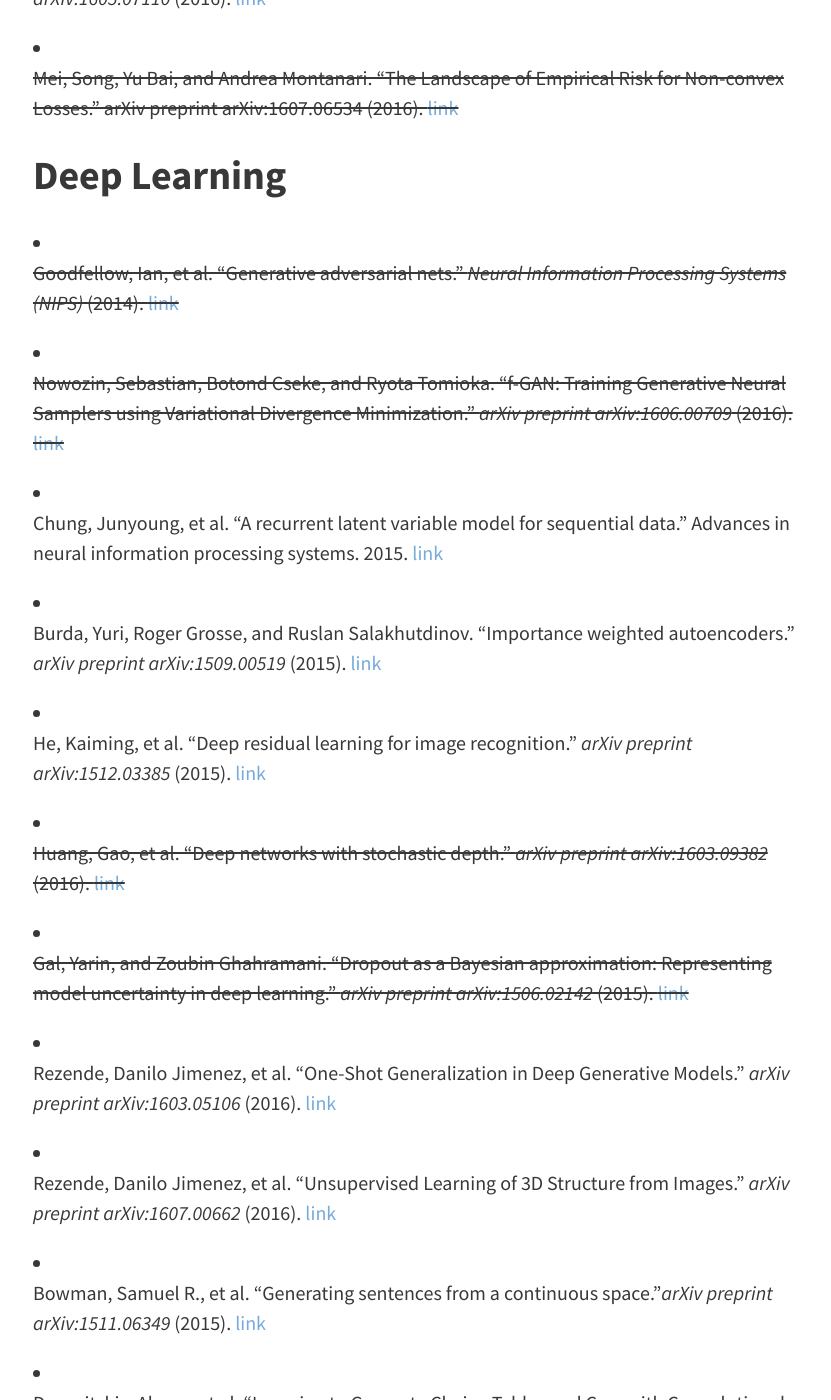
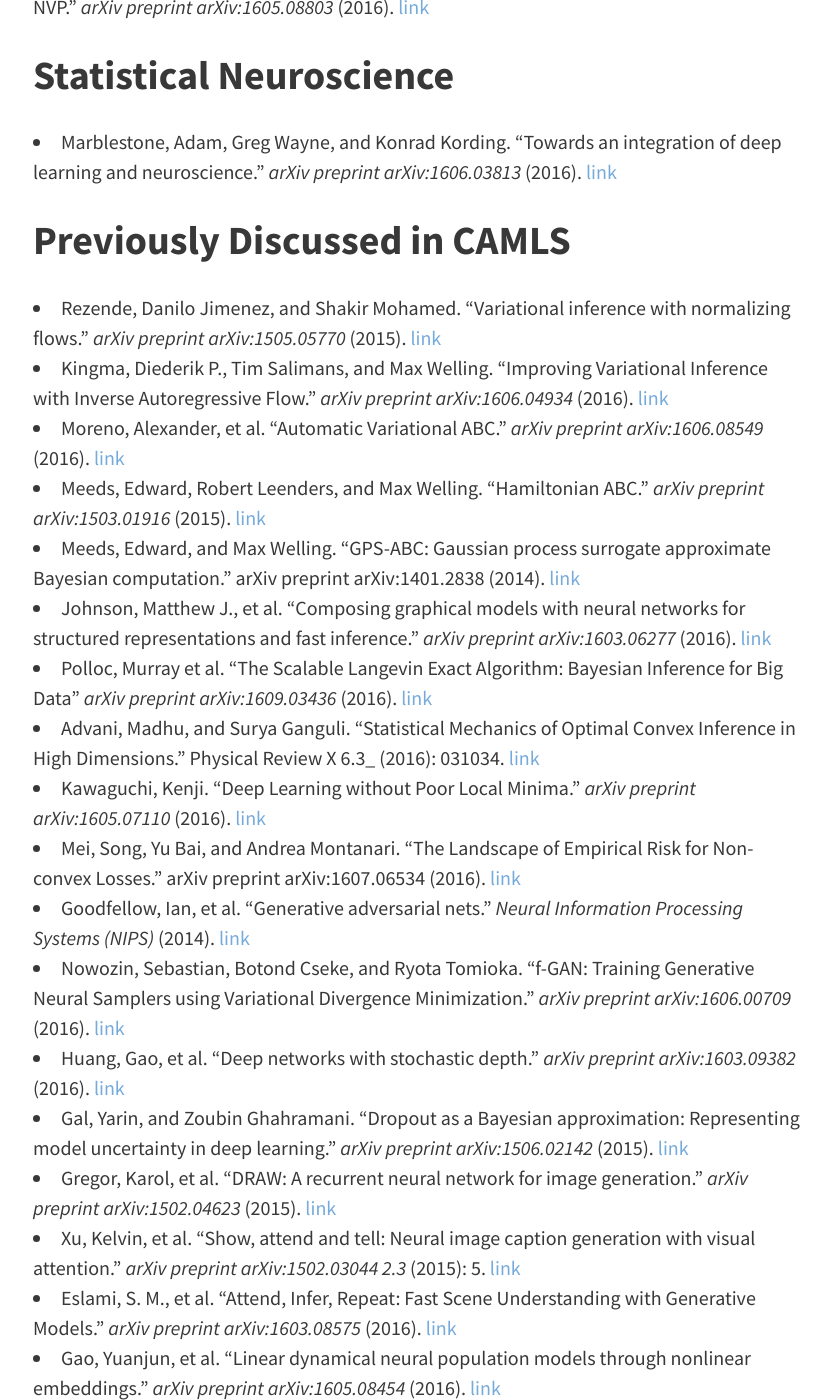
Before and after one commit to casmls/casmls.github.io, a Jekyll site: the page built from papers.md, in a window 1280 px wide and 1400 px high, scrolled down 4016 px. Shown: the whole window, without its empty margins (223-1054 px from the left). Built offline with Jekyll 4.4.1, drawn with Linux system fonts in a browser that asks for light colours; nearby versions of some CDN libraries; some of the changed text lies outside the part shown.

Commit message:
cleaning up papers

```diff
--- a/papers.md
+++ b/papers.md
@@ -7,152 +7,89 @@
 This is a list of suggested papers to choose from, loosely organized by topic.
 
 ## Inference
-- ~~Rezende, Danilo Jimenez, and Shakir Mohamed. "Variational inference with normalizing flows." _arXiv preprint arXiv:1505.05770_ (2015). [link](http://arxiv.org/pdf/1505.05770)~~
-
-- ~~Kingma, Diederik P., Tim Salimans, and Max Welling. "Improving Variational Inference with Inverse Autoregressive Flow." _arXiv preprint arXiv:1606.04934_ (2016). [link](https://arxiv.org/abs/1606.04934)~~
 
 - Mnih, Andriy, and Danilo J. Rezende. "Variational inference for Monte Carlo objectives." _arXiv preprint arXiv:1602.06725_ (2016). [link](http://arxiv.org/pdf/1602.06725)
-
 - Y. Ma, T. Chen, and E.B. Fox, "A Complete Recipe for Stochastic Gradient MCMC," _Neural Information Processing Systems (NIPS)_ (2015). [link](http://arxiv.org/abs/1506.04696)
-
 - Kingma, Diederik P., and Max Welling. "Auto-encoding variational Bayes."_arXiv preprint arXiv:1312.6114_ (2013). [link](http://arxiv.org/pdf/1312.6114 )
-
-- ~~Moreno, Alexander, et al. "Automatic Variational ABC." _arXiv preprint arXiv:1606.08549_ (2016). [link](http://arxiv.org/pdf/1606.08549)~~
-
-- ~~Meeds, Edward, Robert Leenders, and Max Welling. "Hamiltonian ABC." _arXiv preprint arXiv:1503.01916_ (2015). [link](http://arxiv.org/pdf/1503.01916)~~
-
-- ~~Meeds, Edward, and Max Welling. "GPS-ABC: Gaussian process surrogate approximate Bayesian computation." arXiv preprint arXiv:1401.2838 (2014). [link](http://arxiv.org/pdf/1401.2838)~~
-
 - Rhee, Chang-han, and Peter W. Glynn. "Unbiased estimation with square root convergence for SDE models." _Operations Research 63.5_ (2015): 1026-1043. [link](http://pubsonline.informs.org/doi/pdf/10.1287/opre.2015.1404)
-
 - Tripuraneni, Nilesh, et al. "Magnetic Hamiltonian Monte Carlo." _arXiv preprint arXiv:1607.02738_ (2016). [link](http://arxiv.org/pdf/1607.02738)
-
 - Grosse, Roger B., Siddharth Ancha, and Daniel M. Roy. "Measuring the reliability of MCMC inference with bidirectional Monte Carlo." _arXiv preprint arXiv:1606.02275_ (2016). [link](http://arxiv.org/pdf/1606.02275)
-
 - Lake, Brenden M., Ruslan Salakhutdinov, and Joshua B. Tenenbaum. "Human-level concept learning through probabilistic program induction." _Science 350.6266_ (2015): 1332-1338. [link](http://clm.utexas.edu/compjclub/wp-content/uploads/2016/02/lake2015.pdf)
-
 - Kucukelbir, Alp, et al. "Automatic Differentiation Variational Inference." _arXiv preprint arXiv:1603.00788_ (2016). [link](http://arxiv.org/pdf/1603.00788v1.pdf)
-
-- ~~Johnson, Matthew J., et al. "Composing graphical models with neural networks for structured representations and fast inference." _arXiv preprint arXiv:1603.06277_ (2016). [link](http://arxiv.org/pdf/1603.06277)~~
-
 - Duvenaud, David, Dougal Maclaurin, and Ryan P. Adams. "Early Stopping as Nonparametric Variational Inference." _AISTATS_ (2016). [link](http://www.jmlr.org/proceedings/papers/v51/duvenaud16.pdf)
-
 - Rudolph, Maja R., et al. "Exponential Family Embeddings." _arXiv preprint arXiv:1608.00778_ (2016). [link](http://arxiv.org/pdf/1608.00778)
-
 - Bouchard-Côté, Alexandre, Sebastian J. Vollmer, and Arnaud Doucet. "The Bouncy Particle Sampler: A Non-Reversible Rejection-Free Markov Chain Monte Carlo Method." _arXiv preprint arXiv:1510.02451_ (2015). [link](https://arxiv.org/abs/1510.02451)
-
 - Pakman, Ari, et al. "Stochastic Bouncy Particle Sampler." _arXiv preprint arXiv:1609.00770_ (2016). [link](http://arxiv.org/abs/1609.00770)
-
-- ~~Polloc, Murray et al. “The Scalable Langevin Exact Algorithm: Bayesian Inference for Big Data” _arXiv preprint arXiv:1609.03436_ (2016). [link](https://arxiv.org/abs/1609.03436)~~
-
 - Giles, Mike, et al. "Multilevel Monte Carlo for Scalable Bayesian Computations." arXiv preprint arXiv:1609.06144 (2016). [link](https://arxiv.org/pdf/1609.06144)
-
-## Discrete reparameterization with Gumbel-softmax
-
 - Jang, Eric et al. "Categorical Reparameterization with Gumbel-softmax." (2016) [link](http://openreview.net/pdf?id=rkE3y85ee)
-
 - Maddison, Chris J et al. "The concrete distribution: a continuous relaxation of discrete random variables." (2016) [link](http://openreview.net/pdf?id=S1jE5L5gl)
-
 - Kusner, Matt J. and José Miguel Hernández-Lobato. "GANs for Sequences of Discrete Elements with the Gumbel-softmax Distribution." (2016) [link](https://arxiv.org/abs/1611.04051)
 
 ## Theory
 - Hardt, Moritz, Tengyu Ma, and Benjamin Recht. "Gradient Descent Learns Linear Dynamical Systems." arXiv preprint arXiv:1609.05191 (2016). [link](https://arxiv.org/pdf/1609.05191)
-
 - Yang, Fanny, Sivaraman Balakrishnan, and Martin J. Wainwright. "Statistical and computational guarantees for the Baum-Welch algorithm."  _53rd Annual Allerton Conference on Communication, Control, and Computing._ IEEE (2015). [link](http://arxiv.org/pdf/1512.08269)
-
 - Chen, Yudong, and Martin J. Wainwright. "Fast low-rank estimation by projected gradient descent: General statistical and algorithmic guarantees."_arXiv preprint arXiv:1509.03025_ (2015). [link](http://arxiv.org/pdf/1509.03025)
-
 - Wibisono, Andre, Ashia C. Wilson, and Michael I. Jordan. "A Variational Perspective on Accelerated Methods in Optimization." _arXiv preprint arXiv:1603.04245_ (2016). [link](http://arxiv.org/pdf/1603.04245)
-
-- ~~Advani, Madhu, and Surya Ganguli. "Statistical Mechanics of Optimal Convex Inference in High Dimensions." Physical Review X 6.3_ (2016): 031034. [link](http://link.aps.org/pdf/10.1103/PhysRevX.6.031034)~~
-
 - Chi, Jin et al. “Local Maxima in the Likelihood of Gaussian Mixture Models: Structural Results and Algorithmic Consequences.” _arXiv preprint arXiv:1609.00978_ (2016) [link](https://arxiv.org/pdf/1609.00978v1)
 
-- ~~Kawaguchi, Kenji. "Deep Learning without Poor Local Minima." _arXiv preprint arXiv:1605.07110_ (2016). [link](http://arxiv.org/abs/1605.07110)~~
-
-- ~~Mei, Song, Yu Bai, and Andrea Montanari. "The Landscape of Empirical Risk for Non-convex Losses." arXiv preprint arXiv:1607.06534 (2016). [link](https://arxiv.org/pdf/1607.06534)~~
-
 ## Deep Learning
-- ~~Goodfellow, Ian, et al. "Generative adversarial nets." _Neural Information Processing Systems (NIPS)_ (2014). [link](http://papers.nips.cc/paper/5423-generative-adversarial-nets.pdf)~~
-
-- ~~Nowozin, Sebastian, Botond Cseke, and Ryota Tomioka. "f-GAN: Training Generative Neural Samplers using Variational Divergence Minimization." _arXiv preprint arXiv:1606.00709_ (2016). [link](http://arxiv.org/pdf/1606.00709)~~
 
 - Chung, Junyoung, et al. "A recurrent latent variable model for sequential data." Advances in neural information processing systems. 2015. [link](https://arxiv.org/pdf/1506.02216.pdf)
-
 - Burda, Yuri, Roger Grosse, and Ruslan Salakhutdinov. "Importance weighted autoencoders." _arXiv preprint arXiv:1509.00519_ (2015). [link](http://arxiv.org/pdf/1509.00519)
-
 - He, Kaiming, et al. "Deep residual learning for image recognition." _arXiv preprint arXiv:1512.03385_ (2015). [link](http://arxiv.org/pdf/1512.03385)
-
-- ~~Huang, Gao, et al. "Deep networks with stochastic depth." _arXiv preprint arXiv:1603.09382_ (2016). [link](http://arxiv.org/abs/1603.09382)~~
-
-- ~~Gal, Yarin, and Zoubin Ghahramani. "Dropout as a Bayesian approximation: Representing model uncertainty in deep learning." _arXiv preprint arXiv:1506.02142_ (2015). [link](http://arxiv.org/pdf/1506.02142)~~
-
 - Rezende, Danilo Jimenez, et al. "One-Shot Generalization in Deep Generative Models." _arXiv preprint arXiv:1603.05106_ (2016). [link](http://arxiv.org/pdf/1603.05106)
-
 - Rezende, Danilo Jimenez, et al. "Unsupervised Learning of 3D Structure from Images." _arXiv preprint arXiv:1607.00662_ (2016).  [link](http://arxiv.org/pdf/1607.00662)
-
 - Bowman, Samuel R., et al. "Generating sentences from a continuous space."_arXiv preprint arXiv:1511.06349_ (2015).  [link](http://arxiv.org/pdf/1511.06349.pdf)
-
 - Dosovitskiy, Alexey, et al. "Learning to Generate Chairs, Tables and Cars with Convolutional Networks." (2016). [link](http://arxiv.org/abs/1411.5928)
-
 - Maaløe, Lars, et al. "Auxiliary Deep Generative Models." _arXiv preprint arXiv:1602.05473_ (2016). [link](http://arxiv.org/pdf/1602.05473.pdf)
-
-
-- ~~Gregor, Karol, et al. "DRAW: A recurrent neural network for image generation." _arXiv preprint arXiv:1502.04623_ (2015). [link](http://arxiv.org/pdf/1502.04623.pdf)~~
-
 - Mnih, Volodymyr, Nicolas Heess, and Alex Graves. "Recurrent models of visual attention." Advances in Neural Information Processing Systems. 2014. [link](http://papers.nips.cc/paper/5542-recurrent-models-of-visual-attention.pdf)
-
-- ~~Xu, Kelvin, et al. "Show, attend and tell: Neural image caption generation with visual attention." _arXiv preprint arXiv:1502.03044 2.3_ (2015): 5. [link](http://www.jmlr.org/proceedings/papers/v37/xuc15.pdf)~~
-
-- ~~Eslami, S. M., et al. "Attend, Infer, Repeat: Fast Scene Understanding with Generative Models." _arXiv preprint arXiv:1603.08575_ (2016). [link](http://arxiv.org/pdf/1603.08575.pdf)~~
-
 - Makhzani, Alireza, et al. "Adversarial autoencoders." _arXiv preprint arXiv:1511.05644_ (2015). [link](http://arxiv.org/pdf/1511.05644)
-
 - Gregor, Karol, et al. "Deep autoregressive networks." _arXiv preprint arXiv:1310.8499_ (2013). [link](http://arxiv.org/pdf/1310.8499)
-
 - Nguyen, Anh, et al. "Synthesizing the preferred inputs for neurons in neural networks via deep generator networks." _arXiv preprint arXiv:1605.09304_ (2016). [link](http://arxiv.org/pdf/1605.09304)
-
 - Kiros, Ryan, et al. "Skip-thought vectors." _Neural Information Processing Systems (NIPS)._ (2015). [link](http://papers.nips.cc/paper/5950-skip-thought-vectors.pdf)
-
 - Mansimov, Elman, et al. "Generating images from captions with attention."_arXiv preprint arXiv:1511.02793_ (2015). [link](http://arxiv.org/pdf/1511.02793)
-
 - Salimans, Tim, et al. "Improved Techniques for Training GANs." _arXiv preprint arXiv:1606.03498_ (2016). [link](http://arxiv.org/pdf/1606.03498)
-
 - Nalisnick, Eric, and Padhraic Smyth. "Deep Generative Models with Stick-Breaking Priors." _arXiv preprint arXiv:1605.06197_ (2016). [link](http://arxiv.org/pdf/1605.06197)
-
 - Kulkarni, Tejas D., et al. "Deep convolutional inverse graphics network." _Neural Information Processing Systems (NIPS)_ (2015). [link](http://papers.nips.cc/paper/5851-deep-convolutional-inverse-graphics-network.pdf)
-
 - Gatys, Leon A., Alexander S. Ecker, and Matthias Bethge. "A neural algorithm of artistic style." _arXiv preprint arXiv:1508.06576_ (2015). [link](http://arxiv.org/pdf/1508.06576)
 
 ## State Space Models
-- ~~Gao, Yuanjun, et al. "Linear dynamical neural population models through nonlinear embeddings." _arXiv preprint arXiv:1605.08454_ (2016). [link](http://arxiv.org/pdf/1605.08454)~~
-
 - Ross, Stéphane, Geoffrey J. Gordon, and Drew Bagnell. "A Reduction of Imitation Learning and Structured Prediction to No-Regret Online Learning." _AISTATS_ (2011). [link](http://www.jmlr.org/proceedings/papers/v15/ross11a/ross11a.pdf)
-
 - Sun, Wen, et al. "Learning to filter with predictive state inference machines."_arXiv preprint arXiv:1512.08836_ (2015). [link](http://arxiv.org/pdf/1512.08836)
-
 - Sussillo, David, et al. "LFADS-Latent Factor Analysis via Dynamical Systems." _arXiv preprint arXiv:1608.06315_ (2016). [link](http://arxiv.org/pdf/1608.06315)
-
-- ~~Krishnan, Rahul G., Uri Shalit, and David Sontag. "Deep Kalman Filters."_arXiv preprint arXiv:1511.05121_ (2015). [link](http://arxiv.org/pdf/1511.05121)~~
-
 - Bastani, Vahid et al. “Incremental Nonlinear System Identification and Adaptive Particle Filtering Using Gaussian Process.” _arXiv preprint arXiv:1608.08362_ (2016) [link](https://arxiv.org/pdf/1608.08362v1)
-
 - Shestopaloff, Alexander Y., and Radford M. Neal. "MCMC for non-linear state space models using ensembles of latent sequences." _arXiv preprint arXiv:1305.0320_ (2013). [link](http://arxiv.org/pdf/1305.0320.pdf)
-
 - Kandasamy, Kirthevasan, Maruan Al-Shedivat, and Eric Xing. “Learning HMMs with Nonparametric Emissions via Spectral Decompositions of Continuous Matrices” _arXiv preprint arXiv:1609.06390_ (2016) [link](https://arxiv.org/pdf/1609.06390v1)
-
-- Schein, Aaron et al, “Gamma Poisson Dynamical Systems.” To appear in NIPS, 2016.
+- Schein, Aaron, Hanna Wallach, and Mingyuan Zhou. "Poisson-Gamma dynamical systems." _Advances in Neural Information Processing Systems_ (2016). [link](http://papers.nips.cc/paper/6083-poisson-gamma-dynamical-systems.pdf)
+- Winner, Kevin, and Daniel R. Sheldon. "Probabilistic Inference with Generating Functions for Poisson Latent Variable Models." _Advances in Neural Information Processing Systems_ (2016). [link](http://papers.nips.cc/paper/6587-probabilistic-inference-with-generating-functions-for-poisson-latent-variable-models.pdf)
 
 ## Density Estimation
-- ~~Uria, Benigno, et al. "Neural Autoregressive Distribution Estimation." _arXiv preprint arXiv:1605.02226_ (2016). [link](http://arxiv.org/pdf/1605.02226)~~
-
-- ~~Germain, Mathieu, et al. "MADE: masked autoencoder for distribution estimation." International Conference on Machine Learning. 2015. [link](http://www.jmlr.org/proceedings/papers/v37/germain15.pdf)~~
-
 - Tabak, E. G., and Cristina V. Turner. "A family of nonparametric density estimation algorithms." Communications on Pure and Applied Mathematics (2013): 145-164. [link](http://www.fis.uncor.edu/~turner/Trabajos/RevisedTT-ultimaversionTabak-turner.pdf)
-
 - van den Oord, Aaron, Nal Kalchbrenner, and Koray Kavukcuoglu. "Pixel Recurrent Neural Networks." _arXiv preprint arXiv:1601.06759_ (2016). [link](http://arxiv.org/pdf/1601.06759)
-
 - Dinh, Laurent, Jascha Sohl-Dickstein, and Samy Bengio. "Density estimation using Real NVP." _arXiv preprint arXiv:1605.08803_ (2016). [link](http://arxiv.org/pdf/1605.08803)
 
 ## Statistical Neuroscience
 - Marblestone, Adam, Greg Wayne, and Konrad Kording. "Towards an integration of deep learning and neuroscience." _arXiv preprint arXiv:1606.03813_ (2016). [link](http://arxiv.org/pdf/1606.03813.pdf)
+
+## Previously Discussed in CAMLS
+- Rezende, Danilo Jimenez, and Shakir Mohamed. "Variational inference with normalizing flows." _arXiv preprint arXiv:1505.05770_ (2015). [link](http://arxiv.org/pdf/1505.05770)
+- Kingma, Diederik P., Tim Salimans, and Max Welling. "Improving Variational Inference with Inverse Autoregressive Flow." _arXiv preprint arXiv:1606.04934_ (2016). [link](https://arxiv.org/abs/1606.04934)
+- Moreno, Alexander, et al. "Automatic Variational ABC." _arXiv preprint arXiv:1606.08549_ (2016). [link](http://arxiv.org/pdf/1606.08549)
+- Meeds, Edward, Robert Leenders, and Max Welling. "Hamiltonian ABC." _arXiv preprint arXiv:1503.01916_ (2015). [link](http://arxiv.org/pdf/1503.01916)
+- Meeds, Edward, and Max Welling. "GPS-ABC: Gaussian process surrogate approximate Bayesian computation." arXiv preprint arXiv:1401.2838 (2014). [link](http://arxiv.org/pdf/1401.2838)
+- Johnson, Matthew J., et al. "Composing graphical models with neural networks for structured representations and fast inference." _arXiv preprint arXiv:1603.06277_ (2016). [link](http://arxiv.org/pdf/1603.06277)
+- Polloc, Murray et al. “The Scalable Langevin Exact Algorithm: Bayesian Inference for Big Data” _arXiv preprint arXiv:1609.03436_ (2016). [link](https://arxiv.org/abs/1609.03436)
+- Advani, Madhu, and Surya Ganguli. "Statistical Mechanics of Optimal Convex Inference in High Dimensions." Physical Review X 6.3_ (2016): 031034. [link](http://link.aps.org/pdf/10.1103/PhysRevX.6.031034)
+- Kawaguchi, Kenji. "Deep Learning without Poor Local Minima." _arXiv preprint arXiv:1605.07110_ (2016). [link](http://arxiv.org/abs/1605.07110)
+- Mei, Song, Yu Bai, and Andrea Montanari. "The Landscape of Empirical Risk for Non-convex Losses." arXiv preprint arXiv:1607.06534 (2016). [link](https://arxiv.org/pdf/1607.06534)
+- Goodfellow, Ian, et al. "Generative adversarial nets." _Neural Information Processing Systems (NIPS)_ (2014). [link](http://papers.nips.cc/paper/5423-generative-adversarial-nets.pdf)
+- Nowozin, Sebastian, Botond Cseke, and Ryota Tomioka. "f-GAN: Training Generative Neural Samplers using Variational Divergence Minimization." _arXiv preprint arXiv:1606.00709_ (2016). [link](http://arxiv.org/pdf/1606.00709)
+- Huang, Gao, et al. "Deep networks with stochastic depth." _arXiv preprint arXiv:1603.09382_ (2016). [link](http://arxiv.org/abs/1603.09382)
+- Gal, Yarin, and Zoubin Ghahramani. "Dropout as a Bayesian approximation: Representing model uncertainty in deep learning." _arXiv preprint arXiv:1506.02142_ (2015). [link](http://arxiv.org/pdf/1506.02142)
+- Gregor, Karol, et al. "DRAW: A recurrent neural network for image generation." _arXiv preprint arXiv:1502.04623_ (2015). [link](http://arxiv.org/pdf/1502.04623.pdf)
+- Xu, Kelvin, et al. "Show, attend and tell: Neural image caption generation with visual attention." _arXiv preprint arXiv:1502.03044 2.3_ (2015): 5. [link](http://www.jmlr.org/proceedings/papers/v37/xuc15.pdf)
+- Eslami, S. M., et al. "Attend, Infer, Repeat: Fast Scene Understanding with Generative Models." _arXiv preprint arXiv:1603.08575_ (2016). [link](http://arxiv.org/pdf/1603.08575.pdf)
+- Gao, Yuanjun, et al. "Linear dynamical neural population models through nonlinear embeddings." _arXiv preprint arXiv:1605.08454_ (2016). [link](http://arxiv.org/pdf/1605.08454)
+- Krishnan, Rahul G., Uri Shalit, and David Sontag. "Deep Kalman Filters."_arXiv preprint arXiv:1511.05121_ (2015). [link](http://arxiv.org/pdf/1511.05121)
+- Uria, Benigno, et al. "Neural Autoregressive Distribution Estimation." _arXiv preprint arXiv:1605.02226_ (2016). [link](http://arxiv.org/pdf/1605.02226)
+- Germain, Mathieu, et al. "MADE: masked autoencoder for distribution estimation." International Conference on Machine Learning. 2015. [link](http://www.jmlr.org/proceedings/papers/v37/germain15.pdf)
```
